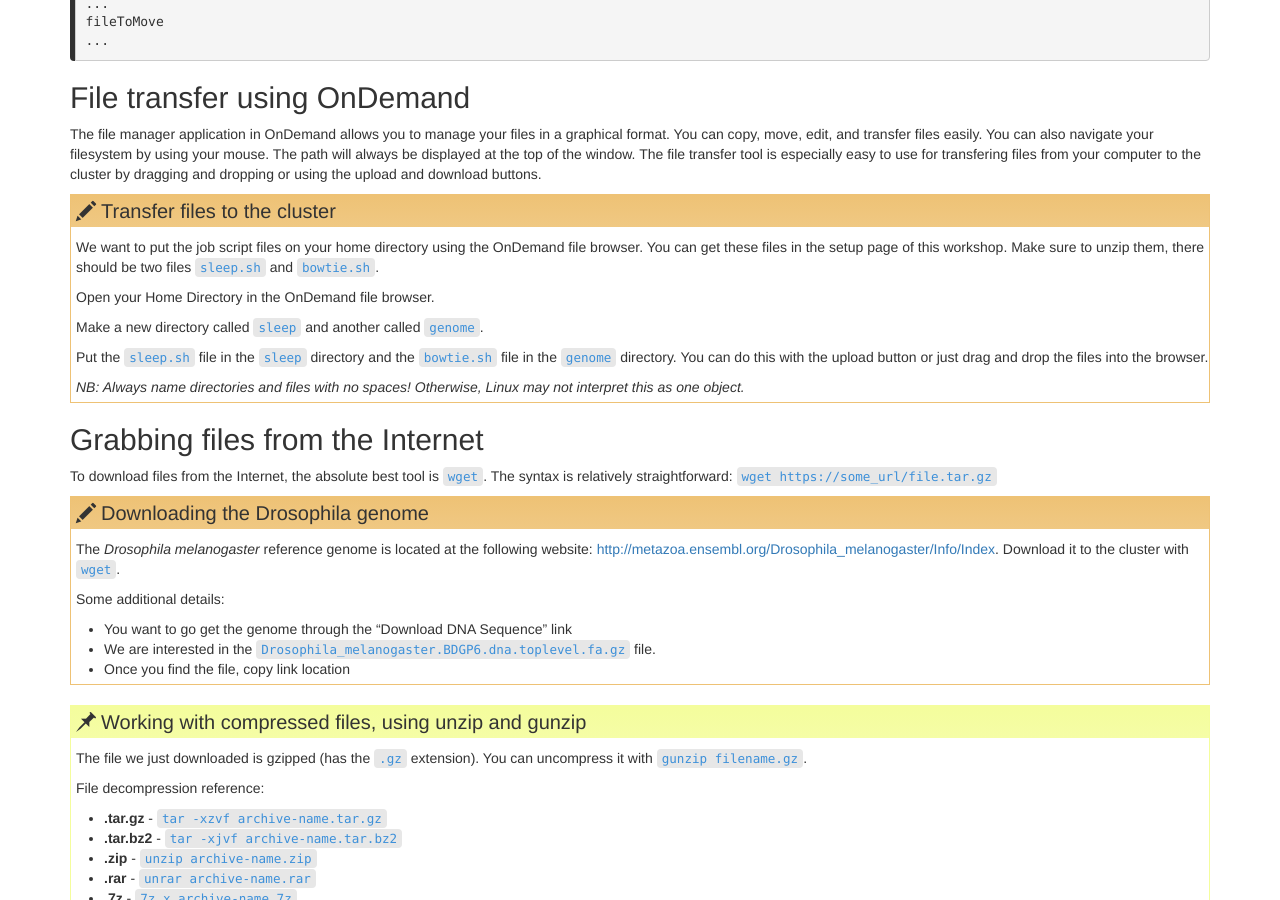
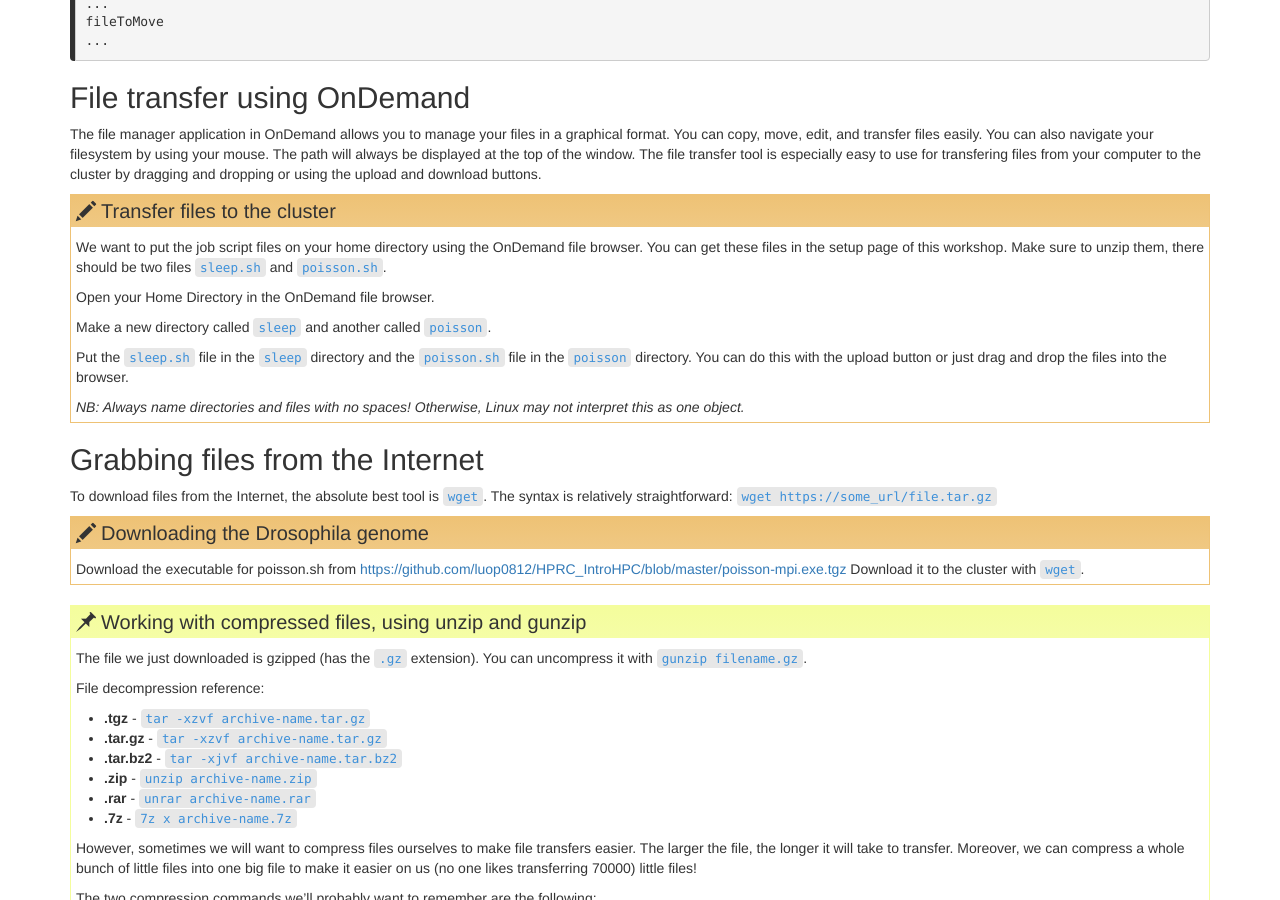
Before and after one commit to luop0812/HPRC_IntroHPC, a Jekyll site: the page built from _episodes/11-cluster.md, in a window 1280 px wide and 900 px high, scrolled down 3384 px. Built offline with Jekyll 4.4.1, drawn with Linux system fonts in a browser that asks for light colours.

Commit message:
more updates

```diff
--- a/_episodes/11-cluster.md
+++ b/_episodes/11-cluster.md
@@ -179,13 +179,13 @@ cluster by dragging and dropping or using the upload and download buttons.
 
 > ## Transfer files to the cluster
 > We want to put the job script files on your home directory using the OnDemand file browser. You can get these files in the
-> setup page of this workshop. Make sure to unzip them, there should be two files `sleep.sh` and `bowtie.sh`.
+> setup page of this workshop. Make sure to unzip them, there should be two files `sleep.sh` and `poisson.sh`.
 >
 > Open your Home Directory in the OnDemand file browser.
 >
-> Make a new directory called `sleep` and another called `genome`.
+> Make a new directory called `sleep` and another called `poisson`.
 >
-> Put the `sleep.sh` file in the `sleep` directory and the `bowtie.sh` file in the `genome` directory. You can do
+> Put the `sleep.sh` file in the `sleep` directory and the `poisson.sh` file in the `poisson` directory. You can do
 > this with the upload button or just drag and drop the files into the browser.
 >
 > *NB: Always name directories and files with no spaces! Otherwise, Linux may not interpret this as one object.*
@@ -199,15 +199,9 @@ the absolute best tool is `wget`.
 The syntax is relatively straightforward: `wget https://some_url/file.tar.gz`
 
 > ## Downloading the Drosophila genome
-> The *Drosophila melanogaster* reference genome is located at the following website:
-> [http://metazoa.ensembl.org/Drosophila_melanogaster/Info/Index](http://metazoa.ensembl.org/Drosophila_melanogaster/Info/Index).
+> Download the executable for poisson.sh from [https://github.com/luop0812/HPRC_IntroHPC/blob/master/poisson-mpi.exe.tgz](https://github.com/luop0812/HPRC_IntroHPC/blob/master/poisson-mpi.exe.tgz)
 > Download it to the cluster with `wget`.
 >
-> Some additional details:
->
-> * You want to go get the genome through the "Download DNA Sequence" link
-> * We are interested in the `Drosophila_melanogaster.BDGP6.dna.toplevel.fa.gz` file.
-> * Once you find the file, copy link location
 {: .challenge}
 
 > ## Working with compressed files, using unzip and gunzip
@@ -218,6 +212,7 @@ The syntax is relatively straightforward: `wget https://some_url/file.tar.gz`
 >
 >File decompression reference:
 >
+>* **.tgz** - `tar -xzvf archive-name.tar.gz`
 >* **.tar.gz** - `tar -xzvf archive-name.tar.gz`
 >* **.tar.bz2** - `tar -xjvf archive-name.tar.bz2`
 >* **.zip** - `unzip archive-name.zip`
```
Also changed, not shown: _episodes/15-resources.md (+1 -1 lines), setup.md (+1 -1 lines), 2 other files.
